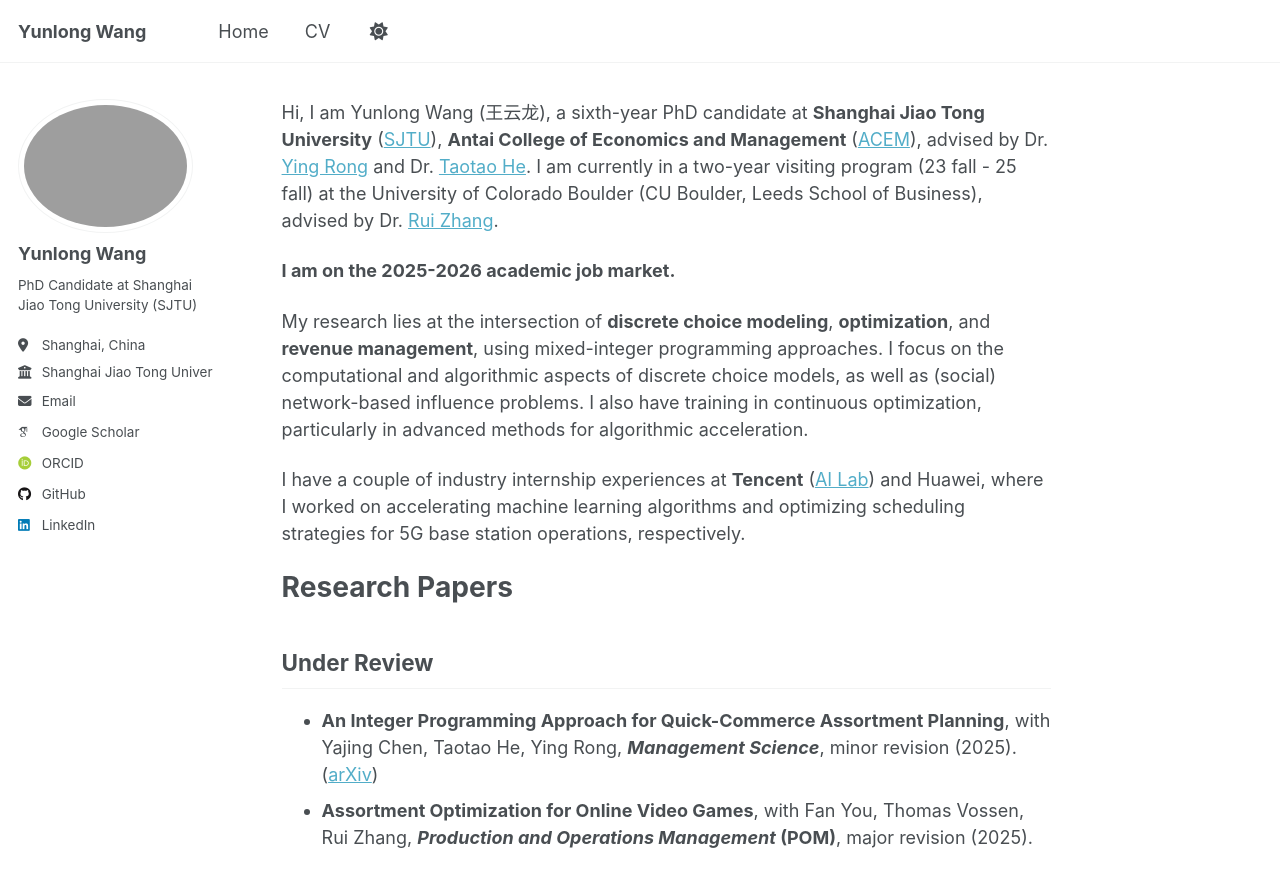
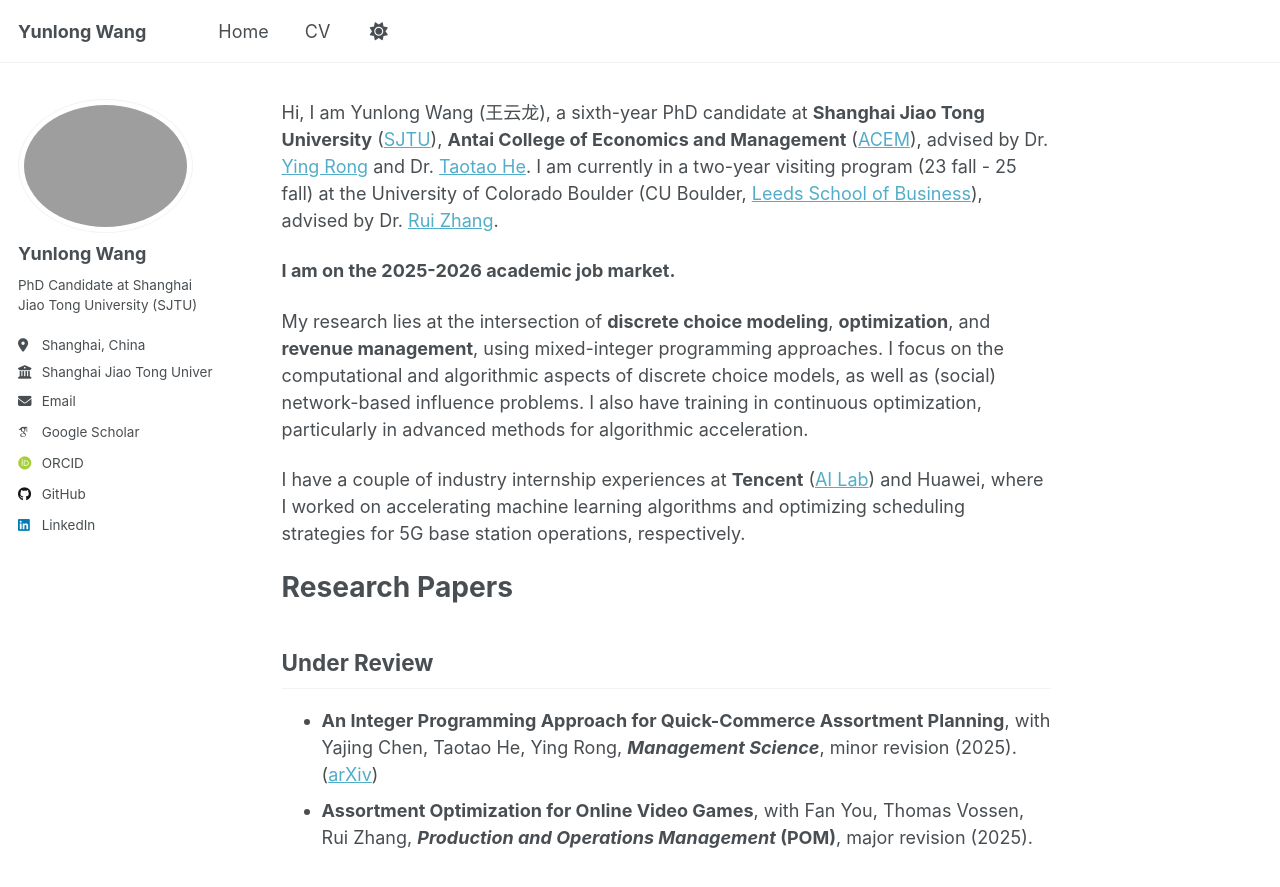
Before and after one commit to YLW2018/YLW2018.github.io, a Jekyll site: the page built from _pages/about.md, in a window 1280 px wide and 900 px high. Shown: the top 887 px of the window. Built offline with Jekyll 4.4.1, drawn with Linux system fonts in a browser that asks for light colours; some web fonts are replaced; a script that is not in the unit is left out; part of the change alters nothing that is shown.

Commit message:
initial commit

```diff
--- a/_pages/about.md
+++ b/_pages/about.md
@@ -7,7 +7,7 @@ redirect_from:
   - /about.html
 ---
 
-Hi, I am Yunlong Wang (王云龙), a sixth-year PhD candidate at **Shanghai Jiao Tong University** ([SJTU](https://en.sjtu.edu.cn/)), **Antai College of Economics and Management** ([ACEM](https://www.acem.sjtu.edu.cn/en/)), advised by Dr. [Ying Rong](https://www.acem.sjtu.edu.cn/en/faculty/rongying.html) and Dr. [Taotao He](https://taotaoohe.github.io/). I am currently in a two-year visiting program (23 fall - 25 fall) at the University of Colorado Boulder (CU Boulder, Leeds School of Business), advised by Dr. [Rui Zhang](https://rui-zhang.org/).
+Hi, I am Yunlong Wang (王云龙), a sixth-year PhD candidate at **Shanghai Jiao Tong University** ([SJTU](https://en.sjtu.edu.cn/)), **Antai College of Economics and Management** ([ACEM](https://www.acem.sjtu.edu.cn/en/)), advised by Dr. [Ying Rong](https://www.acem.sjtu.edu.cn/en/faculty/rongying.html) and Dr. [Taotao He](https://taotaoohe.github.io/). I am currently in a two-year visiting program (23 fall - 25 fall) at the University of Colorado Boulder (CU Boulder, [Leeds School of Business](https://www.colorado.edu/business/)), advised by Dr. [Rui Zhang](https://rui-zhang.org/).
 
 **I am on the 2025-2026 academic job market.**
 
```
